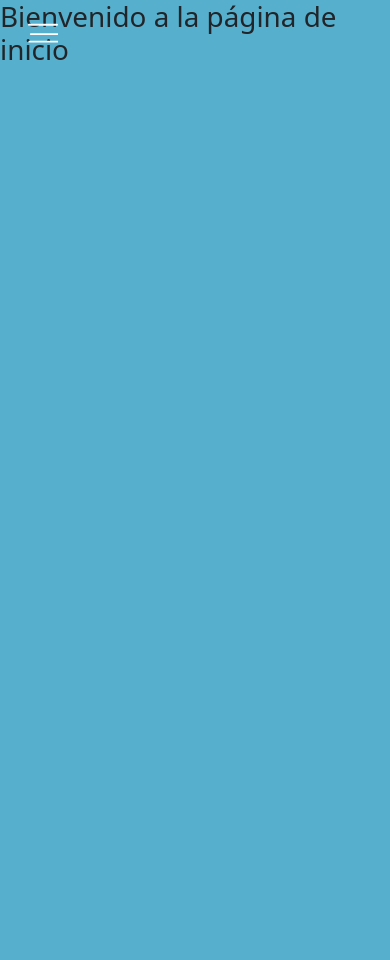
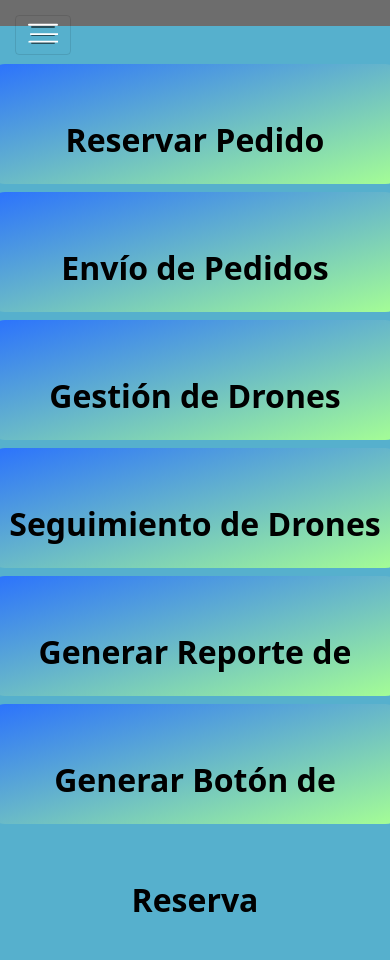
Before and after one commit to Estefaniahurtadog12/procesosFinal, a Flask app: page /home in a window 390 px wide. Before the commit the page ends 60 px from the top, so only its background shows below. Run offline with Flask 3, Linux system fonts and the light colour scheme; some libraries are stand-ins or nearby versions.

Commit message:
Actualizo home con el navbar lateral

```diff
--- a/finalProcesos/templates/home.html
+++ b/finalProcesos/templates/home.html
@@ -6,7 +6,41 @@
     <title>Home Page</title>
     <link rel="stylesheet" type="text/css" href="{{ url_for('static',filename='home.css') }}">
     <link href="https://cdn.jsdelivr.net/npm/bootstrap@5.0.2/dist/css/bootstrap.min.css" rel="stylesheet" integrity="sha384-EVSTQN3/azprG1Anm3QDgpJLIm9Nao0Yz1ztcQTwFspd3yD65VohhpuuCOmLASjC" crossorigin="anonymous">
-	<style>
+    <style>
+        /* Estilo para los botones */
+        .square-btn {
+            width: 100%; /* Ajusta el ancho al 100% */
+            height: 150px;
+            padding: 20px;
+            line-height: 150px;
+            border-radius: 20px !important;
+            background: linear-gradient(to bottom right, #2a71fe, #a6ff94);
+            color: white;
+            border: none;
+            font-size: auto;
+            text-align: center;
+            white-space: normal;
+            transition: transform 0.3s; /* Transición suave al agrandar */
+
+        }
+
+        /* Estilo para hacer los botones responsivos */
+        @media (max-width: 768px) {
+            .square-btn {
+                width: 420px;
+                height: 120px;
+                padding: 15px;
+                line-height: 120px;
+                font-size: auto;
+
+            }
+        }
+        /* Estilo para agrandar los botones al pasar el mouse */
+        .square-btn:hover {
+            transform: scale(1.05); /* Aumenta el tamaño al 105% */
+        }
+
+        /* Estilos para la barra de navegación lateral */
         #sidebar {
             position: fixed;
             top: 0;
@@ -18,6 +52,7 @@
             color: #fff; /* color de texto claro */
             transition: left .5s; /* animación al mostrar y ocultar */
             padding-top: 60px; /* espacio en la parte superior para el botón del menú */
+            z-index: 999; /* Asegurar que el menú esté encima del contenido */
         }
         #sidebar.active {
             left: 0; /* se muestra al agregar la clase active */
@@ -27,8 +62,13 @@
             position: fixed;
             left: 15px;
             top: 15px;
-            z-index: 999;
+            z-index: 1000; /* Asegurar que el botón esté encima del menú */
             color: #fff; /* Color blanco */
+        }
+        /* Estilos para el contenido */
+        .container {
+            position: relative; /* Necesario para ajustar el z-index */
+            z-index: 1; /* Asegurar que el contenido esté detrás del menú */
         }
     </style>
 </head>
@@ -36,7 +76,7 @@
     <!-- Botón de menú hamburguesa -->
     <div class="navbar-toggler" id="sidebarToggle">
         <svg xmlns="http://www.w3.org/2000/svg" width="30" height="30" fill="currentColor" class="bi bi-list" viewBox="0 0 16 16">
-          <path fill-rule="evenodd" d="M0 2.5A.5.5 0 0 1 .5 2h15a.5.5 0 0 1 0 1H.5A.5.5 0 0 1 0 2.5zM1 7.5a.5.5 0 0 1 .5-.5h15a.5.5 0 0 1 0 1H1.5a.5.5 0 0 1-.5-.5zm-.5 4a.5.5 0 0 1 .5-.5h15a.5.5 0 0 1 0 1H.5a.5.5 0 0 1-.5-.5z"/>
+            <path fill-rule="evenodd" d="M0 2.5A.5.5 0 0 1 .5 2h15a.5.5 0 0 1 0 1H.5A.5.5 0 0 1 0 2.5zM1 7.5a.5.5 0 0 1 .5-.5h15a.5.5 0 0 1 0 1H1.5a.5.5 0 0 1-.5-.5zm-.5 4a.5.5 0 0 1 .5-.5h15a.5.5 0 0 1 0 1H.5a.5.5 0 0 1-.5-.5z"/>
         </svg>
     </div>
 
@@ -59,15 +99,49 @@
             </li>
         </ul>
     </div>
-    <div id="content">
-        <!-- Aquí va el contenido de tu página -->
-        <h1>Bienvenido a la página de inicio</h1>
+
+    <!-- Contenido de la página -->
+    <div class="container">
+        <nav class="navbar navbar-expand-lg navbar-light ">
+            <a class="navbar-brand" href="">{{usuario}}</a>
+            <button class="navbar-toggler" type="button" data-toggle="collapse" data-target="#navbarSupportedContent" aria-controls="navbarSupportedContent" aria-expanded="false" aria-label="Toggle navigation">
+                <span class="navbar-toggler-icon"></span>
+            </button>
+        </nav>
     </div>
+
+    <div class="container d-flex justify-content-center align-items-center" style="height: 100vh;">
+        <div class="row">
+            <div class="col-md-6">
+                <a href="{{ url_for('reservas') }}"><button class="btn btn-primary square-btn mb-2">Reservar Pedido</button></a>
+            </div>
+            <div class="col-md-6">
+                <a href="{{ url_for('envios') }}"><button class="btn btn-primary square-btn mb-2">Envío de Pedidos</button></a>
+            </div>
+            <div class="col-md-6">
+                <a href="{{ url_for('drones') }}"><button class="btn btn-primary square-btn mb-2">Gestión de Drones</button></a>
+            </div>
+            <div class="col-md-6">
+                <a href="{{ url_for('rutas') }}"><button class="btn btn-primary square-btn mb-2">Seguimiento de Drones</button></a>
+            </div>
+            <div class="col-md-6">
+                <a href="{{ url_for('reporte') }}"><button class="btn btn-info square-btn mb-2">Generar Reporte de Usuario</button></a>
+            </div>
+            <div class="col-md-6">
+                <a href="{{ url_for('reporteReserva') }}"><button class="btn btn-success square-btn mb-2">Generar Botón de Reserva</button></a>
+            </div>
+        </div>
+    </div>
+
+    <!-- Script para la funcionalidad del menú hamburguesa -->
     <script src="//cdnjs.cloudflare.com/ajax/libs/jquery/3.2.1/jquery.min.js"></script>
     <script>
         $('#sidebarToggle').on('click', function () {
-            $('#sidebar, #content').toggleClass('active');
+            $('#sidebar').toggleClass('active');
         });
     </script>
+
+    <!-- Script de Bootstrap -->
+    <script src="//maxcdn.bootstrapcdn.com/bootstrap/4.1.1/js/bootstrap.min.js"></script>
 </body>
 </html>
```
